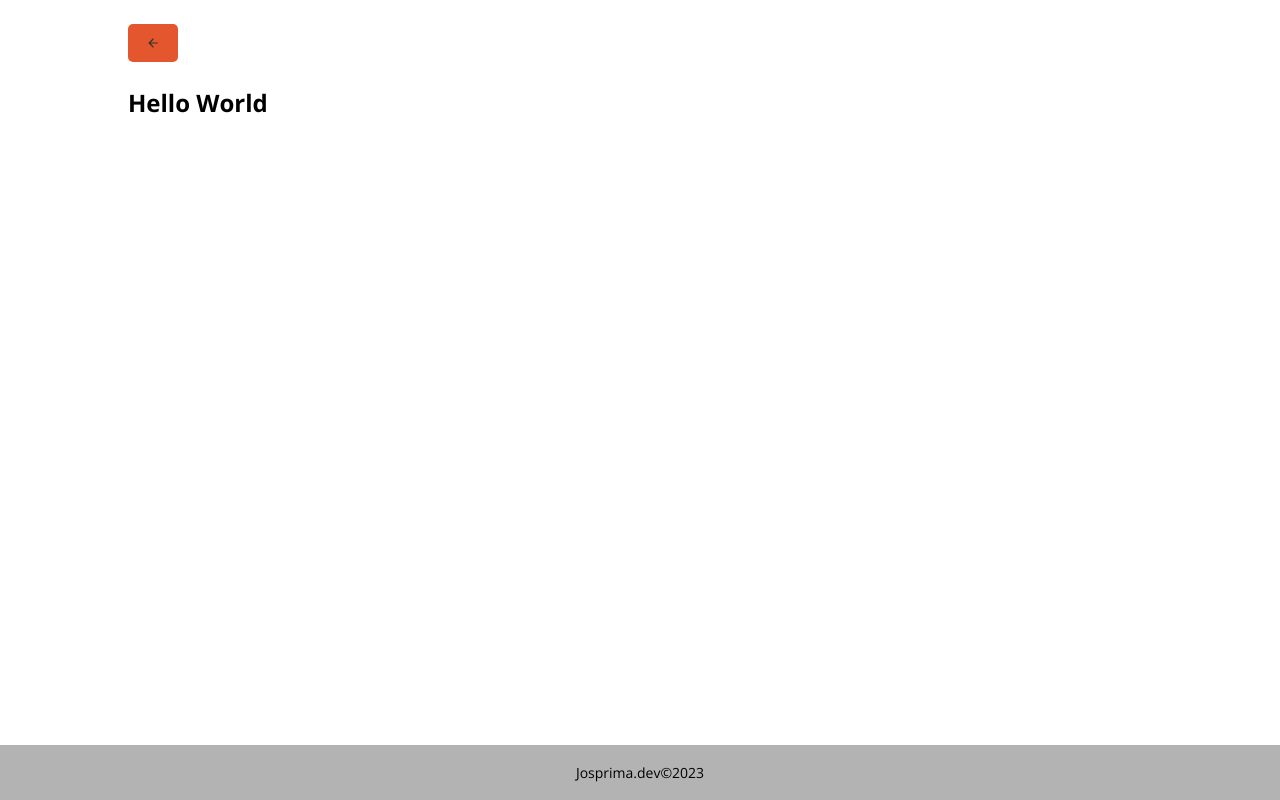
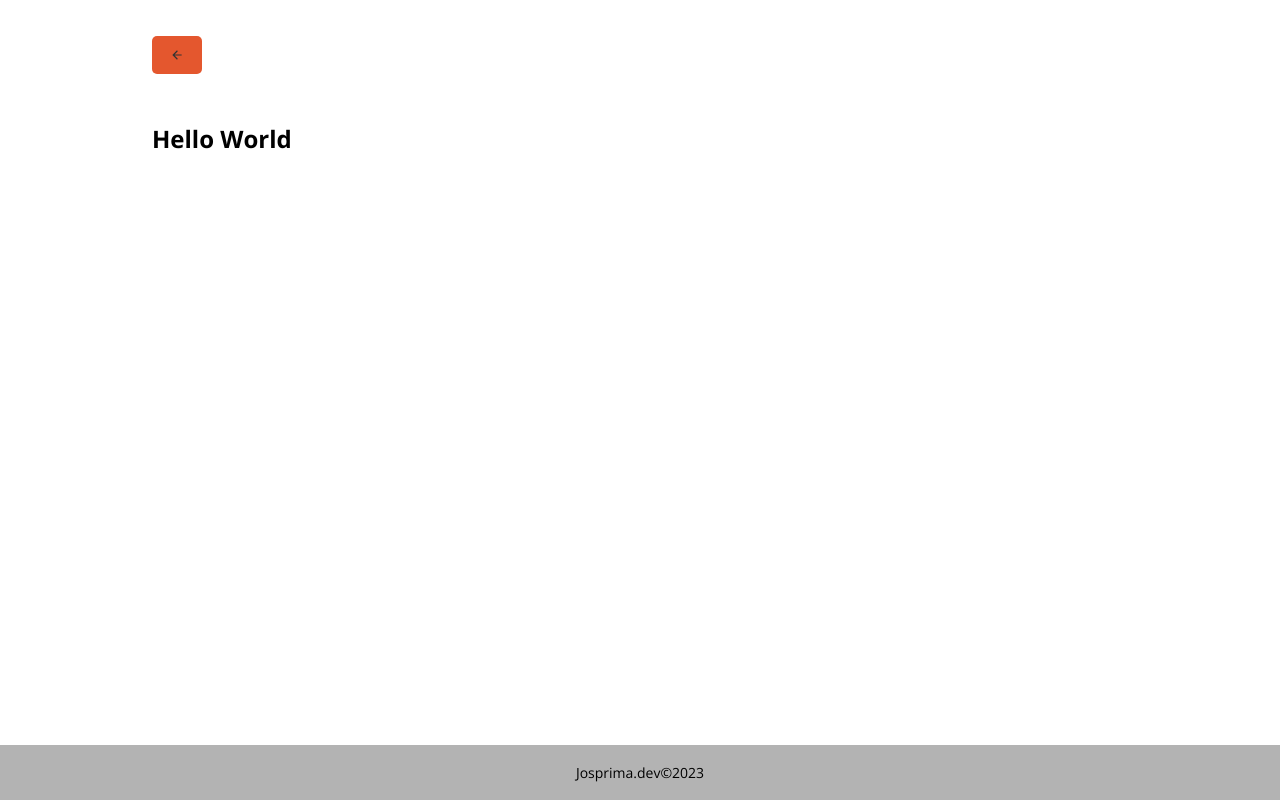
Before and after one commit to josprima-sihombing/josprima.dev, a Next.js app: page /post/hello-world in a window 1280 px wide. Built offline with nearby package versions, Linux system fonts and the light colour scheme.

Commit message:
add content padding

```diff
--- a/src/app/post/layout.tsx
+++ b/src/app/post/layout.tsx
@@ -13,11 +13,14 @@ export default function PageLayout({
     <main className={css.root}>
       <article className={css.content}>
         <Container>
-          <BackButton style={{ marginTop: "24px" }} />
+          <div style={{ padding: "12px 24px" }}>
+            <BackButton style={{ marginTop: "24px" }} />
+          </div>
 
           <div
             style={{
               marginTop: "24px",
+              padding: "12px 24px",
             }}
           >
             {children}
```
